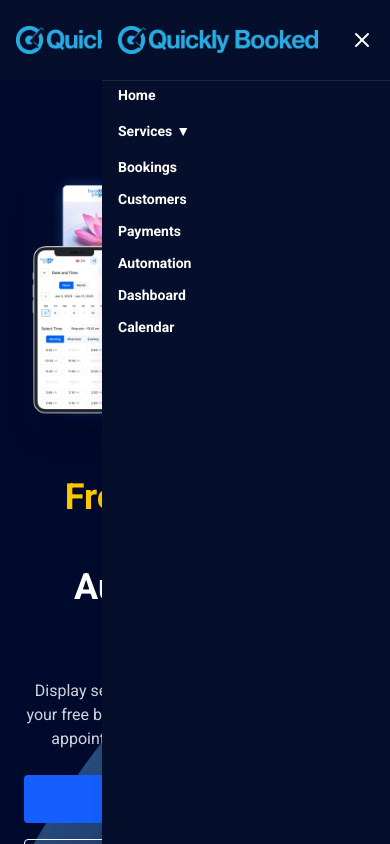
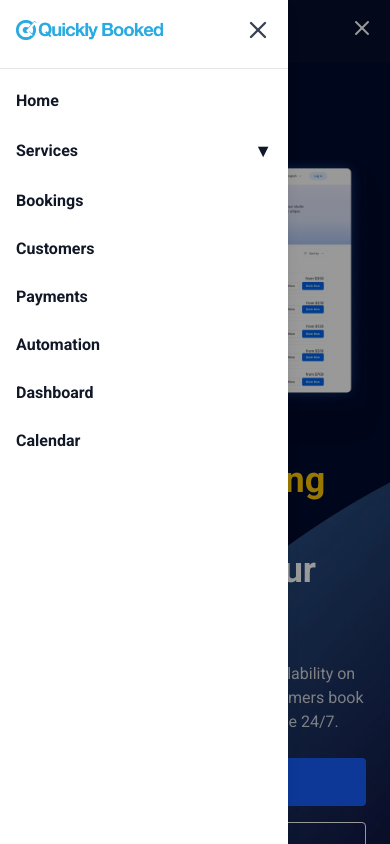
Before and after one commit to sulemankundi4/Scheduling-web-clone, a React (Vite) app in the folder react-app/: page / in a window 390 px wide. Both pictures are taken after a click on the button 362 px from the left and 36 px from the top of the page. Shown: the top 844 px of the page. Built offline with nearby package versions, Linux system fonts and the light colour scheme.

Commit message:
navbar changes

```diff
--- a/react-app/src/Components/Shared/Navbar.jsx
+++ b/react-app/src/Components/Shared/Navbar.jsx
@@ -48,7 +48,7 @@ const Navbar = () => {
           {/* Logo (always visible) */}
           <div className="lg:hidden text-2xl font-bold flex items-center space-x-2">
             <Link to="/">
-              <img src={logo} alt="Trafft" className="w-50 h-12 object-contain" />
+              <img src={logo} alt="Trafft" className="h-5 object-contain" />
             </Link>
           </div>
           {/* Mobile Menu Button */}
@@ -64,10 +64,10 @@ const Navbar = () => {
         <div className="hidden lg:flex items-center justify-between">
           <div className="flex items-center space-x-2">
             <Link to="/">
-              <img src={logo} alt="Trafft" className="w-50 h-12 object-contain" />
+              <img src={logo} alt="Trafft" className="h-8 object-contain" />
             </Link>
           </div>
-          <nav className="flex space-x-8 text-sm items-center">
+          <nav className="flex space-x-8 text-base items-center">
             <Link to="/" className="font-semibold hover:text-yellow-400 transition">
               Home
             </Link>
@@ -95,59 +95,67 @@ const Navbar = () => {
           </nav>
         </div>
 
-        {/* Mobile Nav (slide in from right) */}
-        <div className={`fixed top-0 right-0 h-full w-72 bg-[#050F2C] text-sm z-50 shadow-lg transform transition-transform duration-300 ease-in-out ${menuOpen ? "translate-x-0" : "translate-x-full"} lg:hidden`} style={{ maxWidth: "90vw" }}>
-          {/* Logo at the top */}
-          <div className="flex items-center space-x-2 px-4 py-4 border-b border-white/10">
-            <Link to="/">
-              <img src={logo} alt="Trafft" className="w-50 h-12 object-contain" />
+        {/* Mobile Sidebar Nav (like screenshot) */}
+        <div className={menuOpen ? "block" : "hidden"}>
+          {/* Backdrop */}
+          <div className={`fixed inset-0 bg-black/40 z-40 lg:hidden transition-opacity duration-300 ${menuOpen ? "opacity-100" : "opacity-0 pointer-events-none"}`} onClick={() => setMenuOpen(false)}></div>
+          {/* Sidebar */}
+          <aside className={`fixed left-0 top-0 h-full w-72 max-w-[90vw] bg-white z-50 shadow-lg flex flex-col lg:hidden transition-transform duration-300 ${menuOpen ? "translate-x-0" : "-translate-x-full"}`}>
+            {/* Top bar: logo and close */}
+            <div className="flex items-center justify-between px-4 py-4">
+              <Link to="/" onClick={() => setMenuOpen(false)}>
+                <img src={logo} alt="Logo" className="h-5 object-contain" />
               </Link>
-            <button className="ml-auto" onClick={() => setMenuOpen(false)}>
-              <X size={24} />
+              <button className="text-2xl text-gray-700 hover:text-red-500 focus:outline-none" onClick={() => setMenuOpen(false)} aria-label="Close menu">
+                <X size={28} />
               </button>
             </div>
-
-          {/* Auth (optional, can be added back if needed) */}
-          {/* <div className="space-x-4 pb-3 flex justify-start items-center px-4">
-            <a href="#" className="hover:text-yellow-400">Log in</a>
-            <a href="#" className="hover:text-yellow-400">Sign up</a>
-          </div>
-          <hr className="border-white/10 mb-3" /> */}
-
-          {/* Home Link for Mobile */}
-          <div className="px-4 mb-3">
-            <Link to="/" className="block py-1 font-semibold hover:text-yellow-400 transition">
+            <hr className="my-2 border-gray-200" />
+            {/* Scrollable menu content */}
+            <nav className="flex-1 overflow-y-auto px-4 pb-6">
+              <Link to="/" className="block py-3 text-base font-semibold text-gray-900 hover:text-blue-600 transition" onClick={() => setMenuOpen(false)}>
                 Home
               </Link>
-          </div>
-
-          {/* Services Dropdown for Mobile (click to open/close) */}
-          <div className="px-4 mb-3">
-            <button className="font-semibold mb-1 flex items-center focus:outline-none hover:text-yellow-400" onClick={() => setDropdownOpen((open) => !open)}>
-              Services <span className="ml-1">▼</span>
+              {/* Services Dropdown for Mobile */}
+              <div>
+                <button className="w-full flex items-center justify-between py-3 text-base font-semibold text-gray-900 hover:text-blue-600 transition focus:outline-none" onClick={() => setDropdownOpen((open) => !open)}>
+                  <span>Services</span>
+                  <span className={`ml-2 text-lg transition-transform ${dropdownOpen ? "rotate-180" : ""}`}>▼</span>
                 </button>
+                <div className={`overflow-hidden transition-all duration-300 ${dropdownOpen ? "max-h-60 opacity-100" : "max-h-0 opacity-0"}`}>
                   {dropdownOpen && (
-              <div className="flex flex-col gap-1 mt-2 bg-white text-black rounded shadow-lg z-50">
+                    <div className="flex flex-col bg-gray-50 rounded-md shadow-inner my-1">
                       {servicesLinks.map((item, idx) => (
-                  <Link key={idx} to={item.to} className="block py-1 px-4 hover:bg-gray-100 font-semibold" onClick={() => setDropdownOpen(false)}>
+                        <Link
+                          key={idx}
+                          to={item.to}
+                          className="block py-2 px-4 text-gray-800 hover:bg-blue-50 font-medium text-base rounded"
+                          onClick={() => {
+                            setDropdownOpen(false);
+                            setMenuOpen(false);
+                          }}
+                        >
                           {item.label}
                         </Link>
                       ))}
                     </div>
                   )}
                 </div>
-
+              </div>
               {/* Main Links for Mobile */}
-          <div className="px-4 mb-3">
-            <div className="flex flex-col gap-1">
               {mainLinks.map((item, idx) => (
-                <Link key={idx} to={item.to} className="block py-1 font-semibold hover:text-yellow-400 transition">
+                <Link key={idx} to={item.to} className="block py-3 text-base font-semibold text-gray-900 hover:text-blue-600 transition" onClick={() => setMenuOpen(false)}>
                   {item.label}
                 </Link>
               ))}
+            </nav>
+          </aside>
         </div>
-          </div>
-        </div>
+        <style>{`
+          @media (max-width: 1023px) {
+            .h-12 { height: 1.75rem !important; }
+          }
+        `}</style>
       </div>
     </header>
   );
```
Lines whose indentation alone changed are shown as unchanged.
